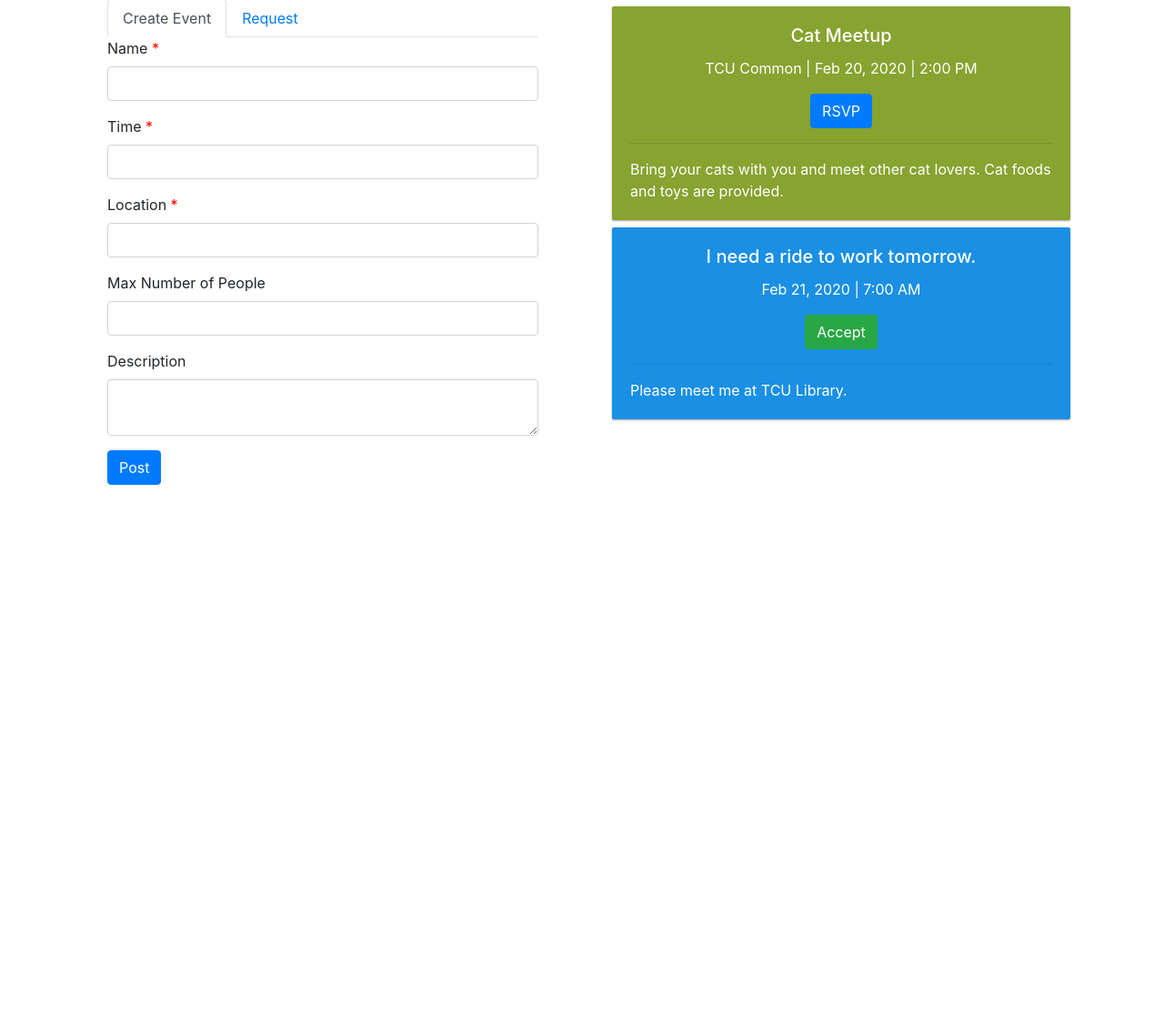
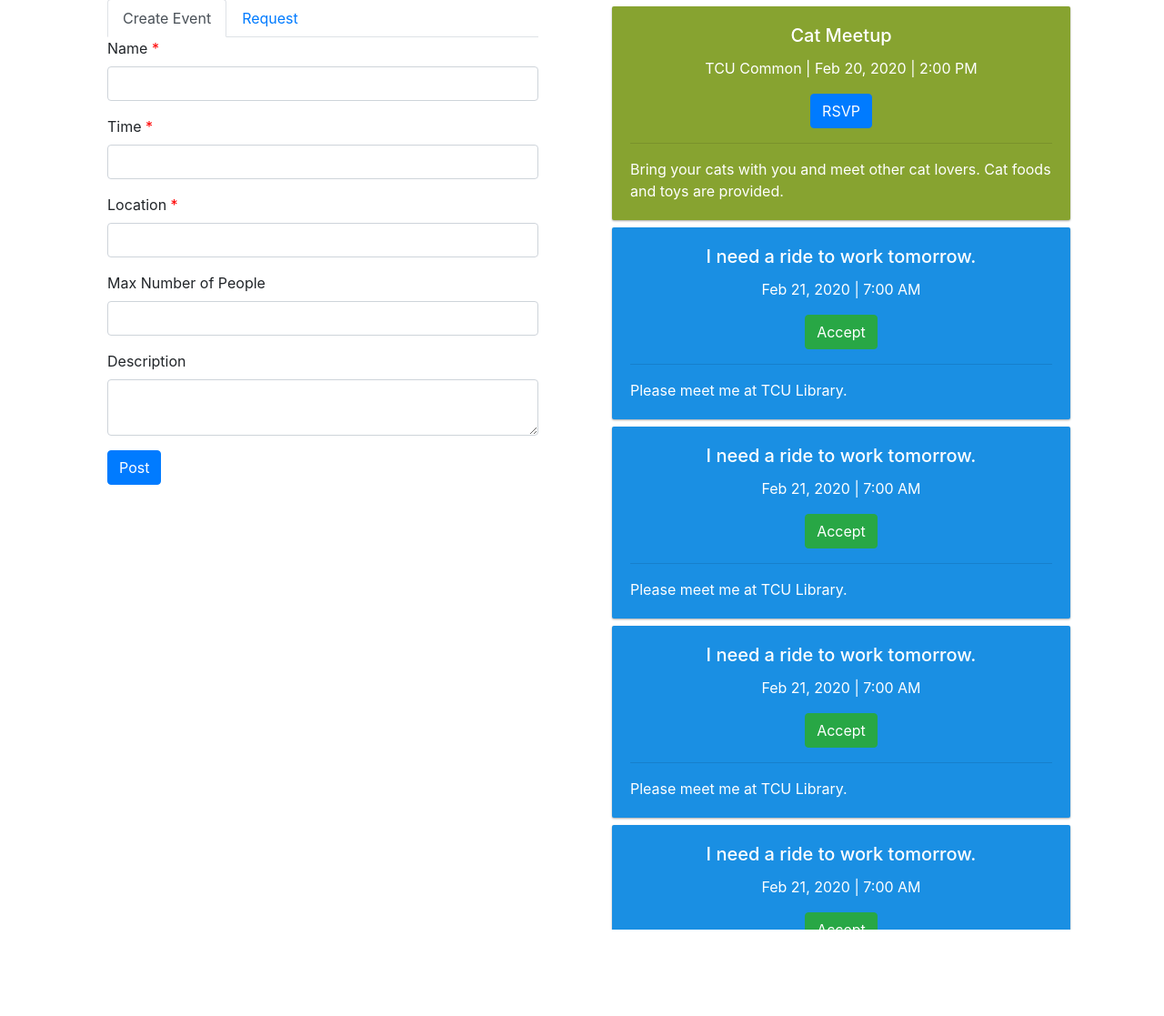
Before and after one commit to Nyquixt/ReSpecVP, a Flask app: template templates/dashboard.html in a window 1280 px wide. Shown: the part 133-1250 px from the top of the page at 91% size. Run offline with Flask 2, Linux system fonts and the light colour scheme; the template is opened without the code that fills it, so the values that code supplies are empty; the visitor is signed in with stand-in values (Sample User, id 1); some libraries are stand-ins or nearby versions.

Commit message:
scrollbar

```diff
--- a/templates/dashboard.html
+++ b/templates/dashboard.html
@@ -30,7 +30,7 @@
 {% block content %}
 {% if 'username' in session %}
 <div>
-    <div class="row">
+    <div class="row pb-5">
         <div class="col-lg-6 mt-2 pr-5 pl-5">
             <ul class="nav nav-tabs" id="myTab" role="tablist">
                 <li class="nav-item">
@@ -96,7 +96,7 @@
                 </div>
             </div>
         </div>
-        <div class="col-lg-6 mt-2 pr-5 pl-5">
+        <div class="col-lg-6 mt-2 pr-5 pl-5 overflow-auto" style="height: 80vh">
             <div class="row eventCard cardContainer mt-2">
                 <div class="card-body">
                     <h5 class="card-title text-center">Cat Meetup</h5>
@@ -109,6 +109,42 @@
                     <p class="card-text">Bring your cats with you and meet other cat lovers. Cat foods and toys
                         are
                         provided.</p>
+                </div>
+            </div>
+            <div class="row requestCard cardContainer mt-2">
+                <div class="card-body">
+                    <h5 class="card-title text-center">I need a ride to work tomorrow.</h5>
+                    <p class="text-center"><span>Feb 21, 2020</span> | <span>7:00
+                            AM</span></p>
+                    <div class="d-flex justify-content-center">
+                        <button class="btn btn-success">Accept</button>
+                    </div>
+                    <hr />
+                    <p class="card-text">Please meet me at TCU Library.</p>
+                </div>
+            </div>
+            <div class="row requestCard cardContainer mt-2">
+                <div class="card-body">
+                    <h5 class="card-title text-center">I need a ride to work tomorrow.</h5>
+                    <p class="text-center"><span>Feb 21, 2020</span> | <span>7:00
+                            AM</span></p>
+                    <div class="d-flex justify-content-center">
+                        <button class="btn btn-success">Accept</button>
+                    </div>
+                    <hr />
+                    <p class="card-text">Please meet me at TCU Library.</p>
+                </div>
+            </div>
+            <div class="row requestCard cardContainer mt-2">
+                <div class="card-body">
+                    <h5 class="card-title text-center">I need a ride to work tomorrow.</h5>
+                    <p class="text-center"><span>Feb 21, 2020</span> | <span>7:00
+                            AM</span></p>
+                    <div class="d-flex justify-content-center">
+                        <button class="btn btn-success">Accept</button>
+                    </div>
+                    <hr />
+                    <p class="card-text">Please meet me at TCU Library.</p>
                 </div>
             </div>
             <div class="row requestCard cardContainer mt-2">
```
